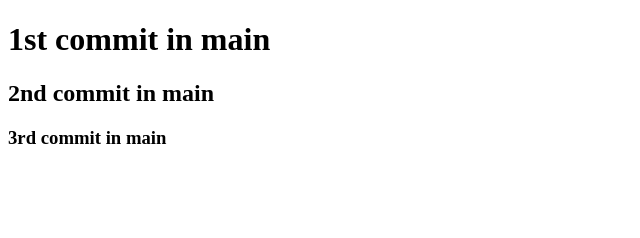
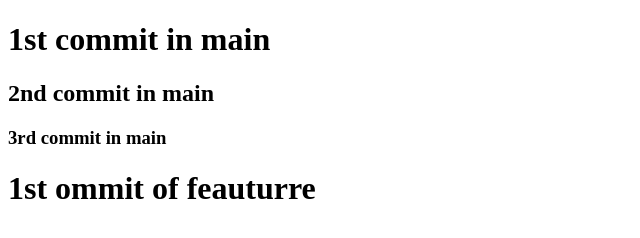
Before and after one commit to Malaikaeimansabir/git-Assignment2, a plain HTML site: page index.html in a window 1280 px wide. Shown: the whole page, without its empty margins (0-640 px from the left). Drawn offline with Linux system fonts and the light colour scheme.

Commit message:
1st commit of feauture

```diff
--- a/index.html
+++ b/index.html
@@ -9,5 +9,6 @@
     <h1>1st commit in main</h1>
     <h2>2nd commit in main</h2>
     <h3>3rd commit in main</h3>
+    <h1>1st ommit of feauturre</h1>
 </body>
 </html>
```
